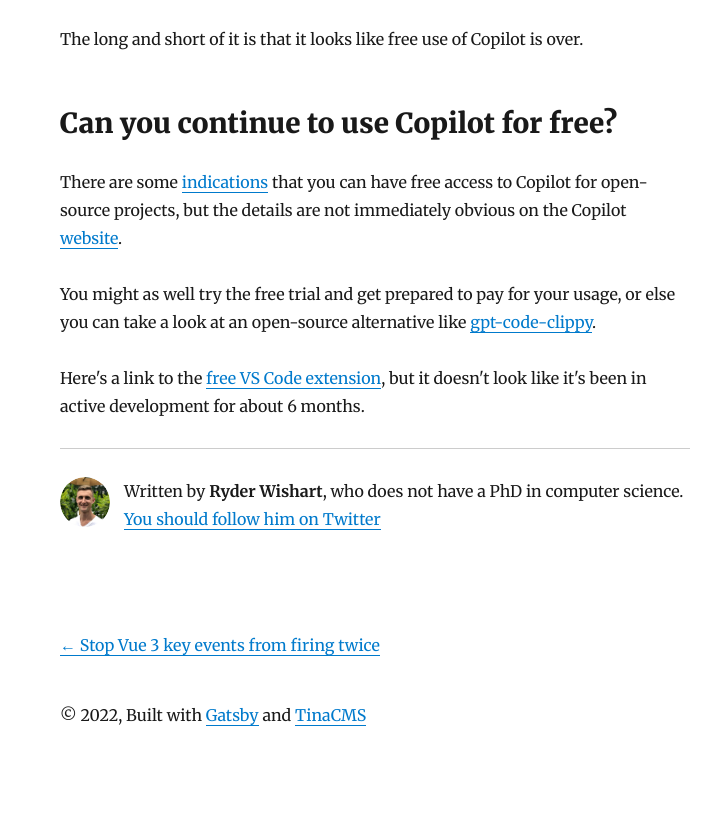
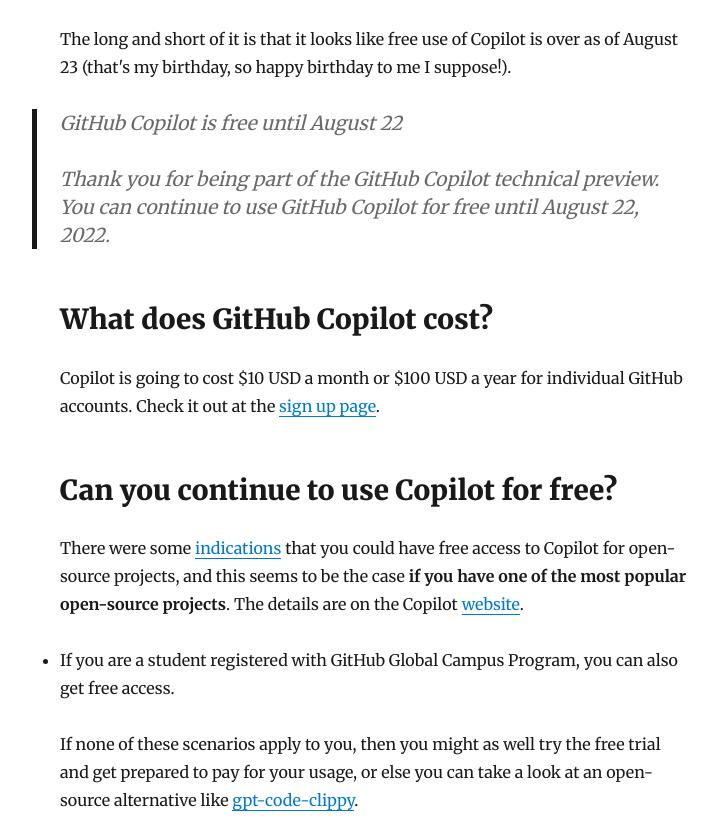
Before and after one commit to ryderwishart/ryder-dev, a Gatsby site: page /copilot-goes-paid/ in a window 1280 px wide. Shown: the part 502-1319 px from the top of the page, without its empty margins (265-982 px from the left). Before the commit the page ends 1273 px from the top, so only its background shows below. Built offline with nearby package versions, Linux system fonts and the light colour scheme; Gatsby itself is replaced by a stand-in of ours; some packages are replaced by stand-ins of ours.

Commit message:
copilot post update

```diff
--- a/content/blog/copilot-goes-paid/index.md
+++ b/content/blog/copilot-goes-paid/index.md
@@ -10,12 +10,22 @@
 
 Clicking the `Copilot Settings` button leads you to your GitHub account, where you are prompted to start a free 60-day trial.
 
-The long and short of it is that it looks like free use of Copilot is over.
+The long and short of it is that it looks like free use of Copilot is over as of August 23 (that's my birthday, so happy birthday to me I suppose!).
+
+> GitHub Copilot is free until August 22
+>
+> Thank you for being part of the GitHub Copilot technical preview. You can continue to use GitHub Copilot for free until August 22, 2022.
+
+## What does GitHub Copilot cost?
+
+Copilot is going to cost $10 USD a month or $100 USD a year for individual GitHub accounts. Check it out at the [sign up page](https://github.com/github-copilot/tp_signup).
 
 ## Can you continue to use Copilot for free?
 
-There are some [indications](https://visualstudiomagazine.com/articles/2021/09/24/github-copilot-alternatives.aspx) that you can have free access to Copilot for open-source projects, but the details are not immediately obvious on the Copilot [website]().
+There were some [indications](https://visualstudiomagazine.com/articles/2021/09/24/github-copilot-alternatives.aspx) that you could have free access to Copilot for open-source projects, and this seems to be the case **if you have one of the most popular open-source projects**. The details are on the Copilot [website](https://github.com/pricing#i-work-on-open-source-projects-can-i-get-access-to-github-copilot-for-free).
 
-You might as well try the free trial and get prepared to pay for your usage, or else you can take a look at an open-source alternative like [gpt-code-clippy](https://github.com/CodedotAl/gpt-code-clippy/wiki).
+- If you are a student registered with GitHub Global Campus Program, you can also get free access.
+
+If none of these scenarios apply to you, then you might as well try the free trial and get prepared to pay for your usage, or else you can take a look at an open-source alternative like [gpt-code-clippy](https://github.com/CodedotAl/gpt-code-clippy/wiki).
 
 Here's a link to the [free VS Code extension](https://github.com/CodedotAl/code-clippy-vscode), but it doesn't look like it's been in active development for about 6 months.
```
